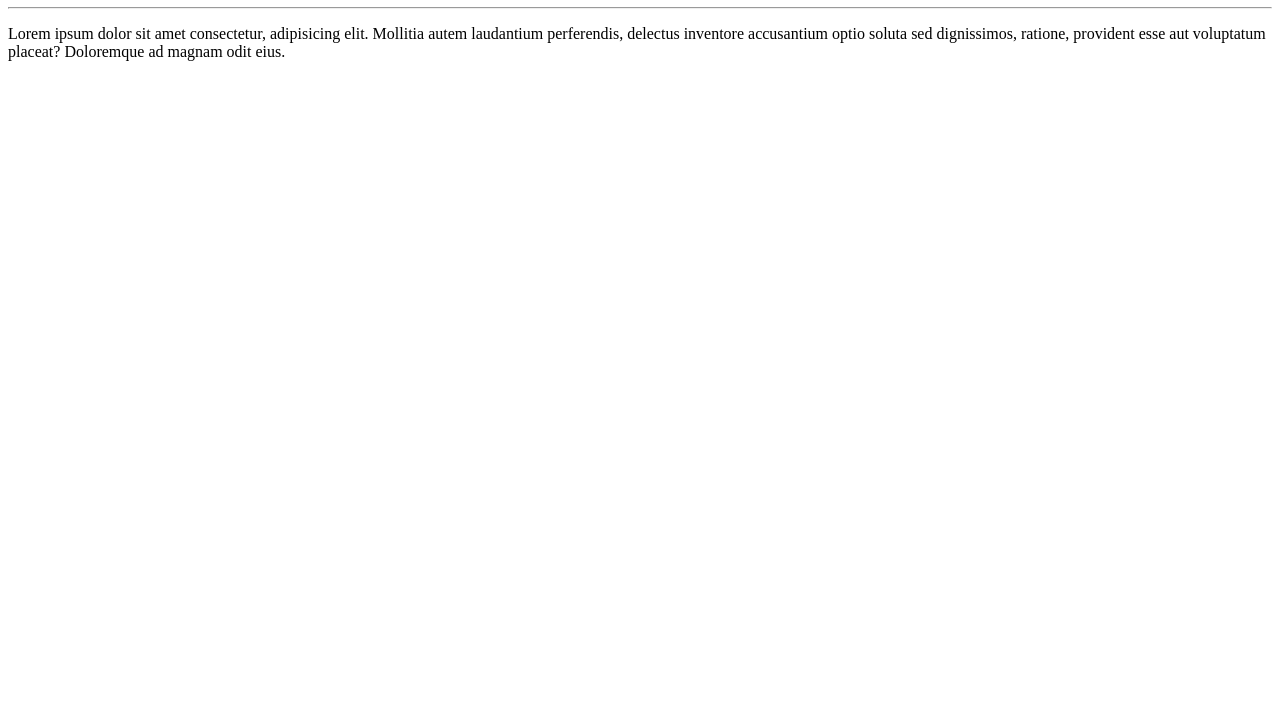
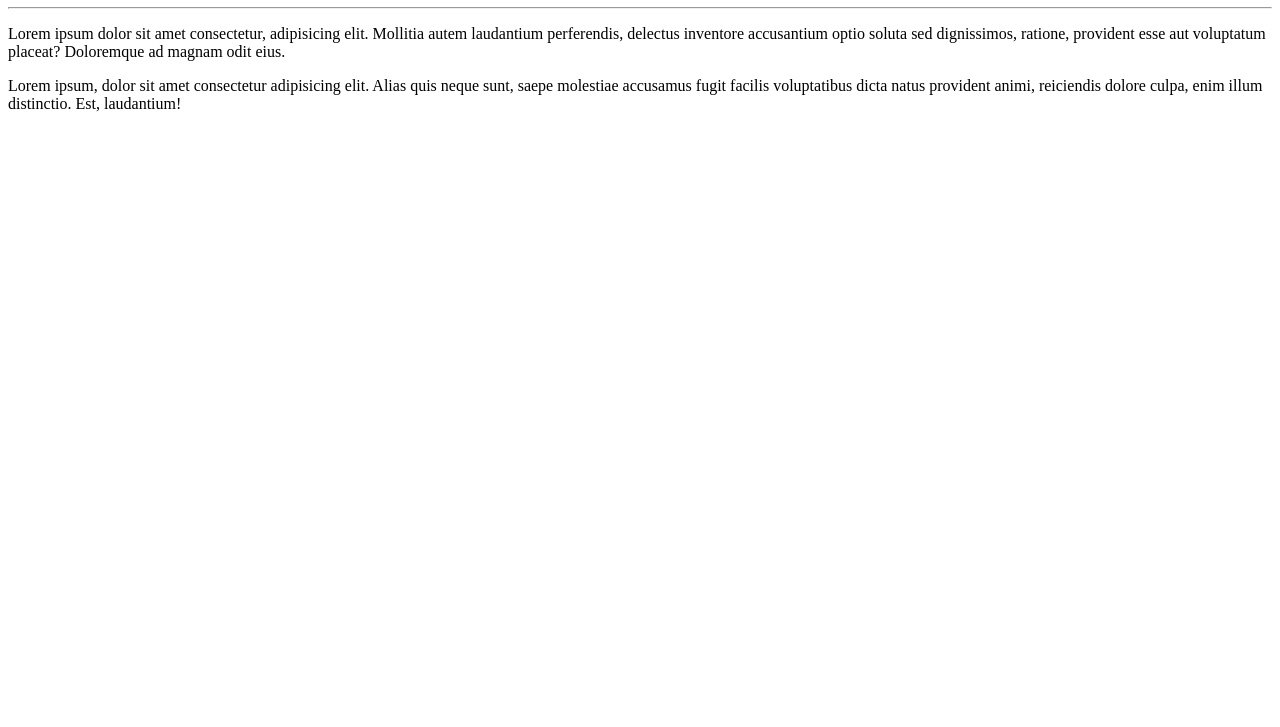
Before and after one commit to MarcoDev08/ola-mundo, a plain HTML site: page site exemplo/index.html in a window 1280 px wide. Shown: the part 73-800 px from the top of the page. Drawn offline with Linux system fonts and the light colour scheme.

Commit message:
adicionei um paragrafo

```diff
--- a/site exemplo/index.html
+++ b/site exemplo/index.html
@@ -7,12 +7,18 @@
   </head>
   <body>
     <h1>Olá, Mundo</h1>
-    <hr>
+    <hr />
     <p>
       Lorem ipsum dolor sit amet consectetur, adipisicing elit. Mollitia autem
       laudantium perferendis, delectus inventore accusantium optio soluta sed
       dignissimos, ratione, provident esse aut voluptatum placeat? Doloremque ad
       magnam odit eius.
     </p>
+    <p>
+      Lorem ipsum, dolor sit amet consectetur adipisicing elit. Alias quis neque
+      sunt, saepe molestiae accusamus fugit facilis voluptatibus dicta natus
+      provident animi, reiciendis dolore culpa, enim illum distinctio. Est,
+      laudantium!
+    </p>
   </body>
 </html>
```
